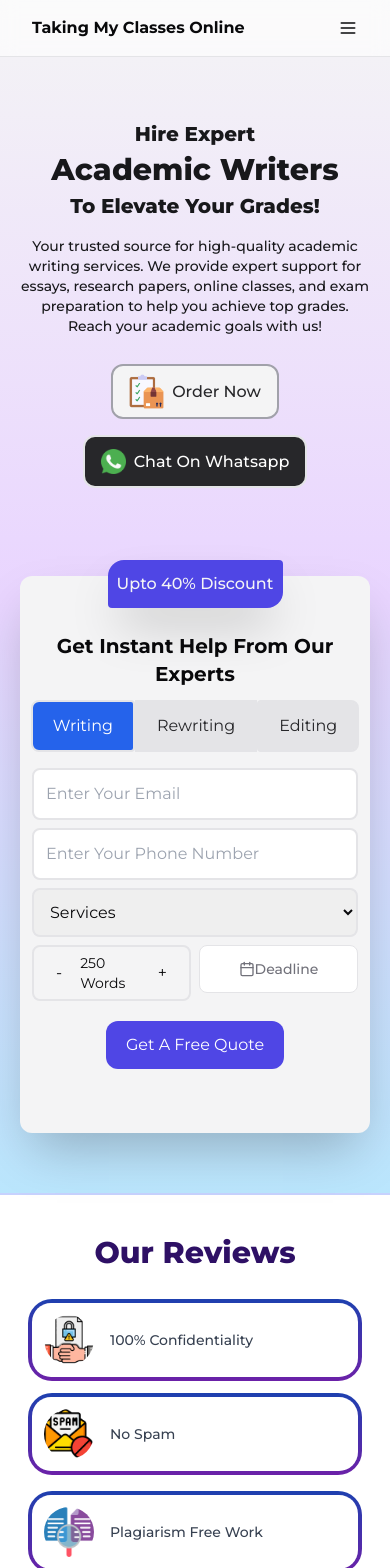
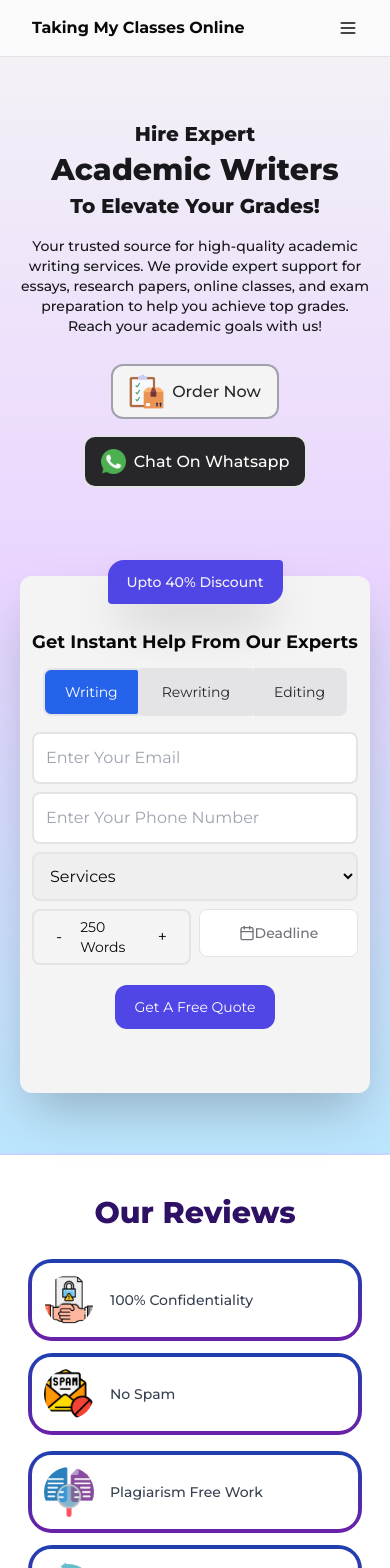
Before and after one commit to Umerkh10/scholarhelp, a Next.js app: page / in a window 390 px wide. Shown: the top 1568 px of the page. Built offline with nearby package versions, Linux system fonts and the light colour scheme.

Commit message:
footertextchange

```diff
--- a/src/app/(Home)/_components/BannerForm.tsx
+++ b/src/app/(Home)/_components/BannerForm.tsx
@@ -50,13 +50,13 @@ function BannerForm() {
     <div className="lg:ml-28 pb-16 bg-muted shadow-2xl rounded-xl lg:w-[480px] dark:bg-gradient-to-r from-purple-950 via-violet-950 to-zinc-950 ">
       <div className='flex justify-center items-center lg:-translate-y-4    -translate-y-4'>
         <div className=' w-1/2 shadow-2xl rounded rounded-tl-2xl rounded-br-2xl bg-indigo-600 py-3 '>
-          <div className='text-center font-medium text-zinc-100  '>Upto 40%  Discount</div>
+          <div className='text-center font-medium text-zinc-100 text-sm md:text-base  '>Upto 40%  Discount</div>
         </div>
       </div>
-      <div className='text-center font-bold text-xl md:text-2xl mt-2 px-3  '>Get Instant Help From Our Experts</div>
+      <div className='text-center font-bold text-lg md:text-2xl mt-2 px-3  '>Get Instant Help From Our Experts</div>
       <div className='flex justify-center items-center mt-3'>
         <button
-          className={`px-5 py-3 transition ease-in duration-200 delay-200 border-[2px]  rounded rounded-tl-lg rounded-bl-lg ${activeButton === 'writing'
+          className={`px-5 py-3 md:text-base text-sm transition ease-in duration-200 delay-200 border-[2px] rounded rounded-tl-lg rounded-bl-lg ${activeButton === 'writing'
               ? 'bg-blue-600 text-white'
               : ' bg-zinc-200 text-zinc-800'
             }`}
@@ -65,7 +65,7 @@ function BannerForm() {
           Writing
         </button>
         <button
-          className={`px-5 py-3 transition ease-in duration-200 delay-200 border-[2px] ${activeButton === 'rewriting'
+          className={`px-5 py-3 md:text-base text-sm transition ease-in duration-200 delay-200 border-[2px] ${activeButton === 'rewriting'
               ? 'bg-blue-600 text-white'
               : 'bg-zinc-200 text-zinc-800'
             }`}
@@ -74,7 +74,7 @@ function BannerForm() {
           Rewriting
         </button>
         <button
-          className={`px-5 py-3 transition ease-in duration-200 delay-200 border-[2px]  rounded rounded-tr-lg rounded-br-lg  ${activeButton === 'editing'
+          className={`px-5 py-3 md:text-base text-sm transition ease-in duration-200 delay-200 border-[2px]  rounded rounded-tr-lg rounded-br-lg  ${activeButton === 'editing'
               ? 'bg-blue-600 text-white'
               : 'bg-zinc-200 text-zinc-800'
             }`}
@@ -92,7 +92,6 @@ function BannerForm() {
       </div>
 
       <div className='grid grid-cols-2 gap-2 pt-2 px-3'>
-        {/* Service Select */}
         <div className={`col-span-${showSubject ? '1' : '2'}`}>
           <select
             className='rounded-lg border-[2px] w-full py-3 px-3 outline-none'
@@ -113,7 +112,6 @@ function BannerForm() {
           </select>
         </div>
 
-        {/* Subject Select (conditionally rendered) */}
         {showSubject && (
           <div>
             <select
@@ -165,7 +163,7 @@ function BannerForm() {
           </div>
         )}
       </div>
-      {/* Questions Select (conditionally rendered) */}
+
       {showQuestions && (
         <div className=' w-full pt-2 px-3 '>
           <select
@@ -200,7 +198,7 @@ function BannerForm() {
       </div>
 
       <div className='flex justify-center items-center mt-5'>
-        <button className='px-5 py-3 rounded-xl bg-indigo-600 text-white hover:shadow-xl hover:scale-105
+        <button className='lg:text-base text-sm px-5 py-3 rounded-xl bg-indigo-600 text-white hover:shadow-xl hover:scale-105
             transition ease-in duration-200 delay-200'>Get A Free Quote</button>
       </div>
 
--- a/src/app/(Home)/_components/Footer.tsx
+++ b/src/app/(Home)/_components/Footer.tsx
@@ -10,13 +10,13 @@ const Footer = () => {
     <div className=''>
         <div  className='bg-gradient-to-b from-blue-200 via-violet-200 to-zinc-100 dark:bg-gradient-to-b dark:from-purple-900 dark:via-indigo-900 dark:to-zinc-950 grid lg:grid-cols-6 grid-cols-1 p-5 container  '>
           <div className=' col-span-2 p-4'>
-            <div className='font-bold text-xl  '>{process.env.NEXT_PUBLIC_WEBSITE_NAME}</div>
-            <div className=' font-medium mt-4 text-muted-foreground'>{process.env.NEXT_PUBLIC_WEBSITE_NAME} Help delivers academic writing services. Our team of qualified subject experts can help you with your challenging online classes, homework, assignments, quizzes, and exams</div>
+            <div className='font-bold md:text-xl text-lg  '>{process.env.NEXT_PUBLIC_WEBSITE_NAME}</div>
+            <div className=' text-sm md:text-base font-medium mt-4 text-muted-foreground'>{process.env.NEXT_PUBLIC_WEBSITE_NAME} Help delivers academic writing services. Our team of qualified subject experts can help you with your challenging online classes, homework, assignments, quizzes, and exams</div>
 
           </div>
           <div className='p-4'>
-            <div className='font-bold text-xl'>Explore</div>
-            <ul className='mt-3 text-muted-foreground '>
+            <div className='font-bold text-lg md:text-xl'>Explore</div>
+            <ul className='mt-3 text-muted-foreground md:text-base text-sm '>
               <li className='font-medium hover:text-zinc-800 dark:hover:text-gray-100  hover:scale-105 transition ease-in duration-150 delay-150'><Link href={"/"} >Home</Link> </li>
               <li className='font-medium  hover:text-zinc-800 dark:hover:text-gray-100 hover:scale-105 transition ease-in duration-150 delay-150'><Link href={"about"} >About Us</Link> </li>
               <li className='font-medium  hover:text-zinc-800 dark:hover:text-gray-100 hover:scale-105 transition ease-in duration-150 delay-150'><Link href={"/contact"} >Contact Us </Link> </li>
@@ -24,8 +24,8 @@ const Footer = () => {
           </div>
 
           <div className='p-4'>
-            <div className='font-bold text-xl'>Services</div>
-            <ul className='mt-3 text-muted-foreground '>
+            <div className='font-bold text-lg md:text-xl'>Services</div>
+            <ul className='mt-3 text-muted-foreground md:text-base text-sm '>
               <li className='font-medium  hover:text-zinc-800 dark:hover:text-gray-100 hover:scale-105 transition ease-in duration-150 delay-150'><Link href={"#"} >Online Class</Link> </li>
               <li className='font-medium  hover:text-zinc-800 dark:hover:text-gray-100 hover:scale-105 transition ease-in duration-150 delay-150'><Link href={"#"} >Online Exam</Link> </li>
               <li className='font-medium  hover:text-zinc-800 dark:hover:text-gray-100 hover:scale-105 transition ease-in duration-150 delay-150'><Link href={"#"} >Online Homework</Link> </li>
@@ -37,8 +37,8 @@ const Footer = () => {
 
 
           <div className='p-4'>
-            <div className='font-bold text-xl'>Legal Info</div>
-            <ul className='mt-3 text-muted-foreground'>
+            <div className='font-bold text-lg md:text-xl'>Legal Info</div>
+            <ul className='mt-3 text-muted-foreground md:text-base text-sm'>
               <li className='font-medium  hover:text-zinc-800 dark:hover:text-gray-100 hover:scale-105 transition ease-in duration-150 delay-150'><Link href={"/terms"} >Terms & Conditions</Link> </li>
               <li className='font-medium  hover:text-zinc-800 dark:hover:text-gray-100 hover:scale-105 transition ease-in duration-150 delay-150'><Link href={"/privacy"} >Privacy Policy</Link> </li>
 
@@ -47,7 +47,7 @@ const Footer = () => {
           </div>
 
           <div className='p-4'>
-            <div className='font-bold text-xl'>Contact Info</div>
+            <div className='font-bold md:text-xl text-lg'>Contact Info</div>
             <div className="flex items-center mt-4 text-indigo-7900"> <Phone className="stroke-indigo-700 fill-indigo-700 font-medium mr-2 text-muted-foreground"/> 1-716-708-1869 </div>
             <div className='flex items-center gap-3 mt-2 text-muted-foreground'>
               <Instagram className='hover:text-zinc-800 dark:hover:text-white transition ease-in duration-200 delay-150' />
@@ -63,7 +63,7 @@ const Footer = () => {
           </div>
 
         </div>
-        <div className='container py-4 bg-zinc-900 text-center text-zinc-200 text-muted-foreground'>Copyrights © 2024 All Rights Reserved by {process.env.NEXT_PUBLIC_WEBSITE_NAME}
+        <div className='md:text-base text-sm container py-4 bg-zinc-900 text-center text-zinc-200 text-muted-foreground'>Copyrights © 2024 All Rights Reserved by {process.env.NEXT_PUBLIC_WEBSITE_NAME}
         </div>
       </div>
 
```
